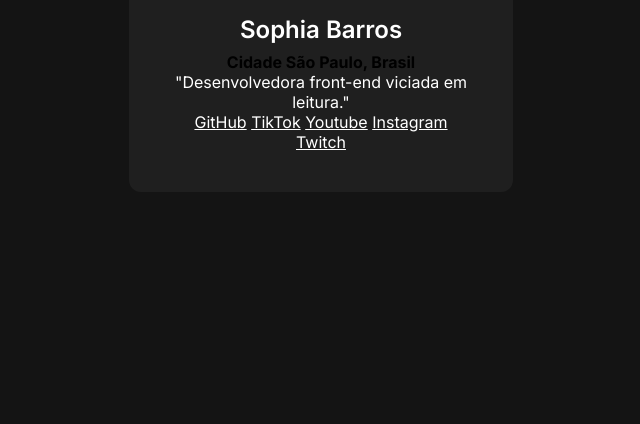
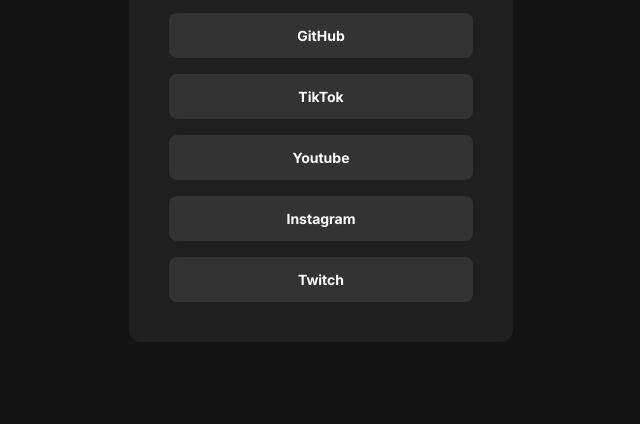
Before and after one commit to Sophiabarros/meus-links, a plain HTML site: page index.html in a window 1280 px wide. Shown: the part 376-800 px from the top of the page, without its empty margins (319-959 px from the left). Drawn offline with Linux system fonts and the light colour scheme.

Commit message:
desenvolvimento do CSS terminado

```diff
--- a/style.css
+++ b/style.css
@@ -41,3 +41,35 @@
     font-weight: 600;
     margin-bottom: 4px;
 }
+
+div strong
+{
+color: #c4f82a;
+font-size: 14px;
+line-height: 21px;
+}
+
+div p {
+    margin-block: 24px;
+    font-size: 14px;
+    line-height: 21px;
+}
+
+div a + a {
+
+ margin-top: 16px;
+
+}
+
+div a {
+
+    display: block;
+    text-decoration: none;
+    background-color: #333333;
+    padding: 12px;
+    border-radius: 8px;
+    font-weight: 700;
+    font-size: 14px;
+    line-height: 21px;
+
+}
```
